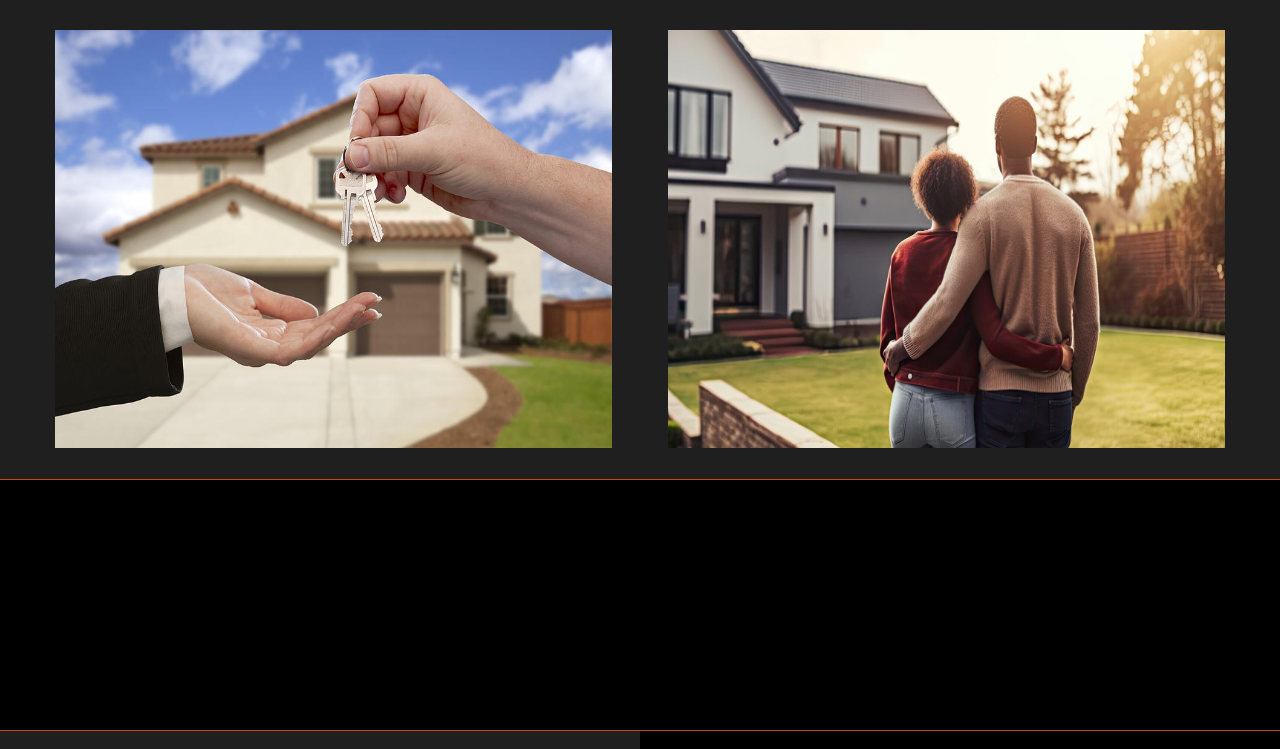
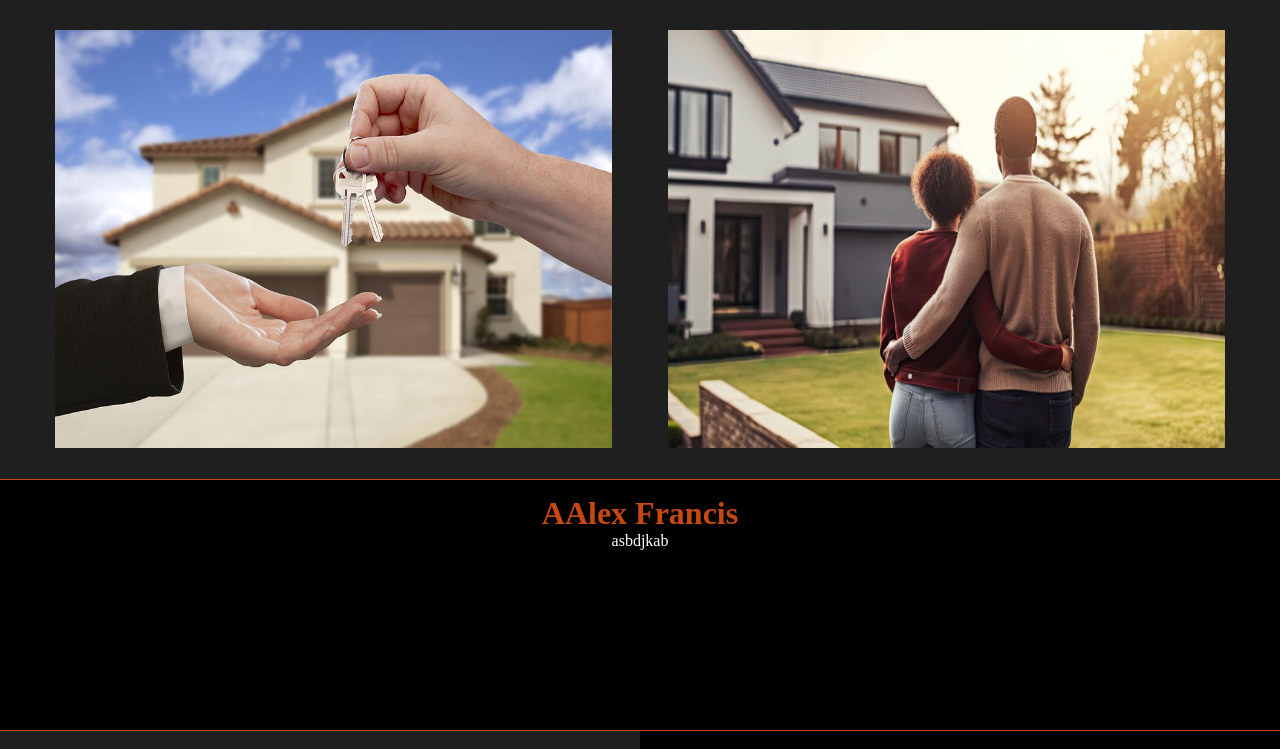
Before and after one commit to AliDreshaj12/Real-Estate, a PHP site: page /Projekti.html in a window 1280 px wide. Shown: the part 2541-3290 px from the top of the page. Run offline with PHP 8.4, Linux system fonts and the light colour scheme.

Commit message:
fillimi i punimit te nje pjese te marketingut

```diff
--- a/Projekti.css
+++ b/Projekti.css
@@ -321,6 +321,11 @@
     width: 100%;
     height: 250px;
     background-color: #000000;
+    display: flex;
+    flex-direction: column;
+    align-items: center;
+
+
 }
 
 .schedule {
--- a/Projekti.html
+++ b/Projekti.html
@@ -129,7 +129,8 @@
     </div>
     <hr class="hr2">
     <div class="marketing2">
-
+        <h1 style="color: #c74810; margin-top: 15px;">AAlex Francis</h1>
+        <p style="color: white;">asbdjkab</p>
     </div>
     <hr class="hr2">
     <div class="schedule">
```
